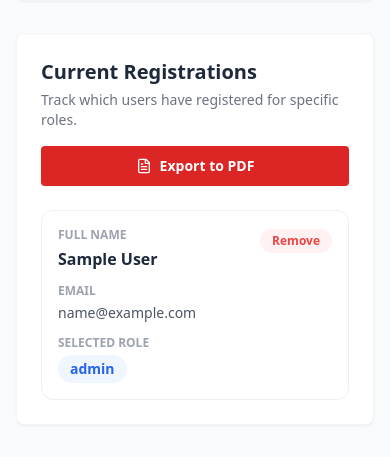
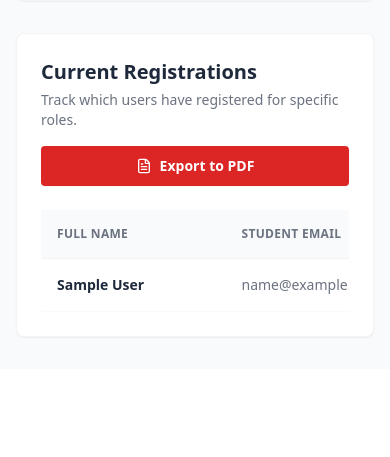
Before and after one commit to MSTANSLOUS/Self-Role-Assignment-System, a Flask app: page /admin in a window 390 px wide. Shown: the part 516-973 px from the top of the page. After the commit the page ends 854 px from the top, so only its background shows below. Run offline with Flask 3, Linux system fonts and the light colour scheme; tables that the repository leaves empty hold one stand-in row (values such as "Sample post"); some libraries are stand-ins or nearby versions.

Commit message:
fixed the non responsive table on small screen and added paginition fundation

```diff
--- a/app/templates/admin.html
+++ b/app/templates/admin.html
@@ -10,6 +10,7 @@
     <style>
         .custom-scroll::-webkit-scrollbar {
             width: 6px;
+            height: 6px;
         }
         .custom-scroll::-webkit-scrollbar-track {
             background: #f1f5f9;
@@ -23,17 +24,21 @@
             background: #94a3b8;
         }
 
-        /* Mobile table card view styles */
-        @media (max-width: 768px) {
-            .desktop-table {
-                display: none;
-            }
-            .mobile-cards {
-                display: block;
-            }
+        /* Horizontal scroll for table */
+        .table-container {
+            overflow-x: auto;
+            overflow-y: visible;
+            -webkit-overflow-scrolling: touch;
+            scroll-behavior: smooth;
         }
 
-        @media (min-width: 769px) {
+        .registrations-table {
+            min-width: 640px;
+            width: 100%;
+        }
+
+        /* Mobile card view for small screens - keeps original layout */
+        @media (max-width: 768px) {
             .desktop-table {
                 display: block;
             }
@@ -42,9 +47,15 @@
             }
         }
 
-        /* Card animation */
+        @media (min-width: 769px) {
+            .mobile-cards {
+                display: none;
+            }
+        }
+
+        /* Card styling */
         .user-card {
-        background: white;
+            background: white;
             border: 1px solid #f0f0f0;
             border-radius: 12px;
             padding: 16px;
@@ -57,9 +68,21 @@
             border-color: #e0e0e0;
         }
 
-        /* Smooth transitions */
-        .transition-slide {
-            transition: transform 0.5s ease-in-out;
+        /* Pagination styles */
+        .pagination-btn {
+            transition: all 0.2s ease;
+        }
+
+        .pagination-btn:hover:not(:disabled) {
+            transform: translateY(-1px);
+        }
+
+        /* Sticky header for table */
+        .sticky-header th {
+            position: sticky;
+            top: 0;
+            background: #f9fafb;
+            z-index: 10;
         }
     </style>
 </head>
@@ -79,6 +102,7 @@
 
     <main class="max-w-6xl mx-auto px-4 py-8 space-y-8">
 
+        <!-- Create Role & Manage Roles Section -->
         <div class="overflow-hidden w-full bg-white rounded-lg shadow-sm border border-gray-100">
             <div id="slideTrack" class="flex items-start w-[200%] transition-transform duration-500 ease-in-out transform translate-x-0">
 
@@ -159,6 +183,7 @@
             </div>
         </div>
 
+        <!-- Registrations Section with Horizontal Scroll -->
         <section class="bg-white border border-gray-100 rounded-lg p-6 shadow-sm">
             <div class="flex flex-col md:flex-row md:items-center justify-between mb-6 gap-4">
                 <div>
@@ -172,30 +197,30 @@
                 </a>
             </div>
 
-            <!-- Desktop Table View -->
-            <div class="desktop-table overflow-x-auto">
-                <table class="w-full text-left border-collapse">
-                    <thead>
-                        <tr class="bg-gray-50 text-xs font-bold text-gray-500 uppercase tracking-wide border-b border-gray-100">
-                            <th class="p-4">Full Name</th>
-                            <th class="p-4">Student Email</th>
-                            <th class="p-4">Selected Role</th>
-                            <th class="p-4 text-right">Actions</th>
+            <!-- Desktop Table View - Horizontally Scrollable -->
+            <div class="desktop-table table-container custom-scroll">
+                <table class="registrations-table text-left border-collapse min-w-[640px]">
+                    <thead class="sticky-header bg-gray-50">
+                        <tr class="text-xs font-bold text-gray-500 uppercase tracking-wide border-b border-gray-100">
+                            <th class="p-4 w-[200px]">Full Name</th>
+                            <th class="p-4 w-[250px]">Student Email</th>
+                            <th class="p-4 w-[150px]">Selected Role</th>
+                            <th class="p-4 w-[100px] text-right">Actions</th>
                         </tr>
                     </thead>
                     <tbody class="text-sm">
                         {% for user in users %}
                         <tr class="border-b border-gray-50 hover:bg-gray-50/50">
-                            <td class="p-4 font-semibold text-slate-800">{{ user.name }}</td>
-                            <td class="p-4 text-gray-500">{{ user.email }}</td>
+                            <td class="p-4 font-semibold text-slate-800 whitespace-nowrap">{{ user.name }}</td>
+                            <td class="p-4 text-gray-500 break-all">{{ user.email }}</td>
                             <td class="p-4">
-                                <span class="bg-blue-50 text-blue-600 px-2 py-1 rounded-full text-xs font-bold">
+                                <span class="bg-blue-50 text-blue-600 px-2 py-1 rounded-full text-xs font-bold whitespace-nowrap">
                                     {{ user.role.role }}
                                 </span>
                             </td>
                             <td class="p-4 text-right">
-                                <form action="{{ url_for('routes.delete_user', user_id=user.id) }}" method="POST" onsubmit="return confirm('Are you sure you want to remove this user?');">
-                                    <button type="submit" class="text-xs font-bold text-red-500 hover:text-red-700 transition">
+                                <form action="{{ url_for('routes.delete_user', user_id=user.id) }}" method="POST" onsubmit="return confirm('Are you sure you want to remove {{ user.name }}?');">
+                                    <button type="submit" class="text-xs font-bold text-red-500 hover:text-red-700 transition whitespace-nowrap">
                                         Remove
                                     </button>
                                 </form>
@@ -206,25 +231,21 @@
                 </table>
             </div>
 
-            <!-- Mobile Cards View - Much Better on Small Screens! -->
+            <!-- Mobile Cards View -->
             <div class="mobile-cards space-y-3">
                 {% if users %}
                     {% for user in users %}
                     <div class="user-card relative">
-                        <!-- Delete button at top right -->
                         <form action="{{ url_for('routes.delete_user', user_id=user.id) }}" method="POST" class="absolute top-4 right-4">
                             <button type="submit" onclick="return confirm('Are you sure you want to remove {{ user.name }}?');" class="text-xs font-bold text-red-500 hover:text-red-700 transition bg-red-50 px-3 py-1 rounded-full">
                                 Remove
                             </button>
                         </form>
 
-                        <!-- User info in clean card layout -->
                         <div class="space-y-3">
-                            <div class="flex items-start justify-between">
-                                <div class="flex-1">
-                                    <div class="text-xs font-bold text-gray-400 uppercase mb-1">Full Name</div>
-                                    <div class="text-base font-semibold text-slate-800 pr-16">{{ user.name }}</div>
-                                </div>
+                            <div>
+                                <div class="text-xs font-bold text-gray-400 uppercase mb-1">Full Name</div>
+                                <div class="text-base font-semibold text-slate-800 pr-16">{{ user.name }}</div>
                             </div>
 
                             <div>
@@ -249,14 +270,37 @@
                 {% endif %}
             </div>
 
-            <!-- Show message when no users -->
-            {% if not users %}
-            <div class="text-center py-12 text-gray-400 desktop-table">
-                <i data-lucide="users" class="w-12 h-12 mx-auto mb-3 opacity-50"></i>
-                <p>No registrations yet</p>
+            <!-- Pagination Placeholder - Ready for backend integration -->
+            {% if users and users|length > 10 %}
+            <div class="mt-6 pt-4 border-t border-gray-100 flex flex-col sm:flex-row items-center justify-between gap-4">
+                <div class="text-sm text-gray-500">
+                    Showing <span class="font-semibold">1</span> to <span class="font-semibold">{{ users|length if users|length < 10 else 10 }}</span> of <span class="font-semibold">{{ users|length }}</span> registrations
+                </div>
+
+                <div class="flex items-center gap-2">
+                    <button disabled class="pagination-btn px-3 py-1 rounded border border-gray-200 text-gray-400 cursor-not-allowed bg-gray-50">
+                        Previous
+                    </button>
+
+                    <div class="flex gap-1">
+                        <button class="pagination-btn w-8 h-8 rounded bg-blue-600 text-white text-sm font-semibold">1</button>
+                        <button class="pagination-btn w-8 h-8 rounded border border-gray-200 text-gray-600 hover:bg-gray-50 text-sm">2</button>
+                        <button class="pagination-btn w-8 h-8 rounded border border-gray-200 text-gray-600 hover:bg-gray-50 text-sm">3</button>
+                        <span class="px-2 text-gray-400">...</span>
+                    </div>
+
+                    <button class="pagination-btn px-3 py-1 rounded border border-gray-200 text-gray-600 hover:bg-gray-50">
+                        Next
+                    </button>
+                </div>
             </div>
             {% endif %}
 
+            <!-- Hint for horizontal scroll on small desktops -->
+            <div class="mt-4 text-center text-xs text-gray-400 desktop-table hidden sm:block">
+                <i data-lucide="scroll" class="inline w-3 h-3 mr-1"></i>
+                Scroll horizontally to see all columns →
+            </div>
         </section>
     </main>
 
@@ -277,12 +321,25 @@
             }
         }
 
-        // Re-initialize icons after any dynamic content (just in case)
+        // Re-initialize icons after any dynamic content
         if (typeof lucide !== 'undefined') {
             setTimeout(() => {
                 lucide.createIcons();
             }, 100);
         }
+
+        // Optional: Add horizontal scroll indicator
+        const tableContainer = document.querySelector('.table-container');
+        if (tableContainer) {
+            tableContainer.addEventListener('scroll', function() {
+                // Could add a shadow indicator when scrolled
+                if (this.scrollLeft > 0) {
+                    this.style.boxShadow = 'inset -1px 0 0 0 #e5e7eb';
+                } else {
+                    this.style.boxShadow = 'none';
+                }
+            });
+        }
     </script>
 </body>
 </html>
```
